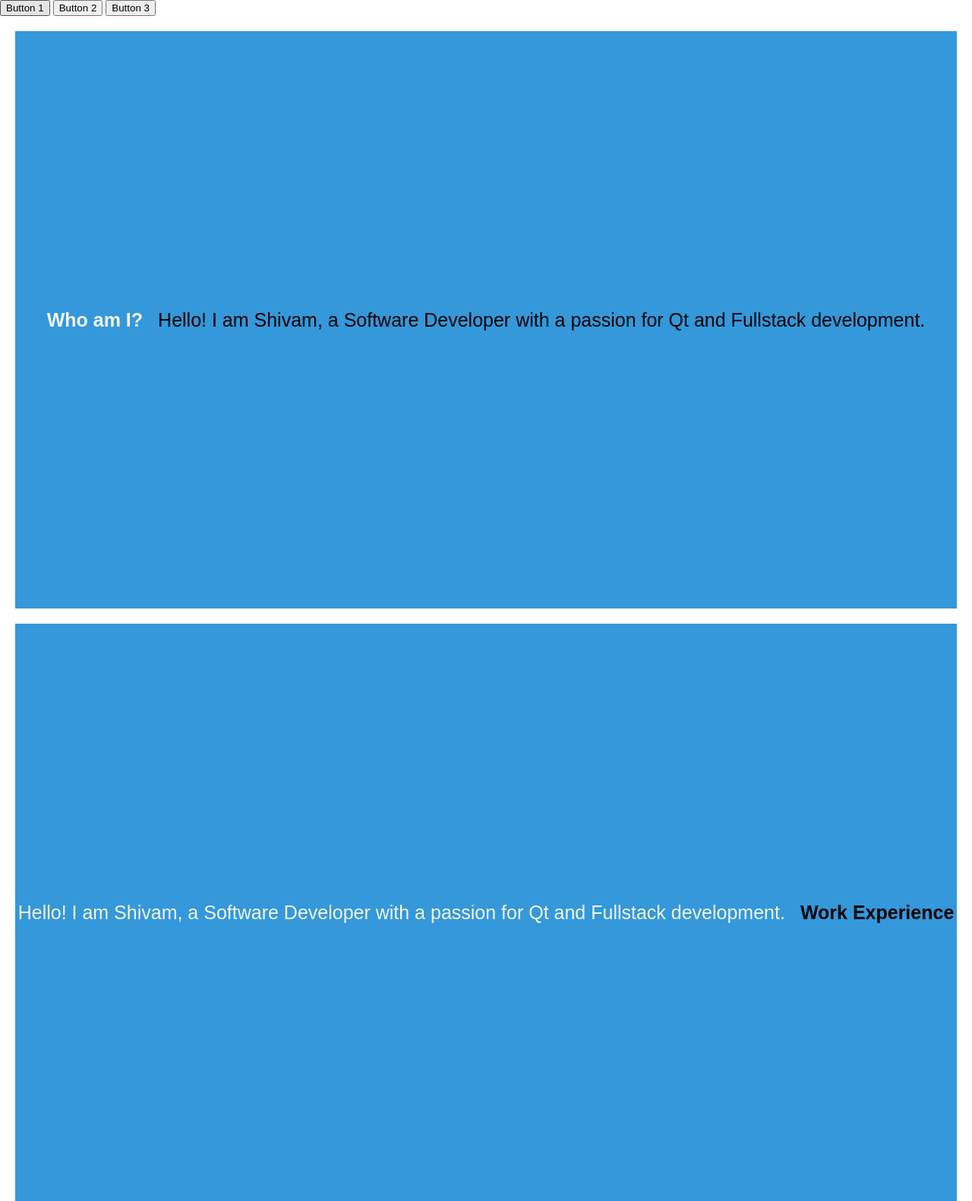
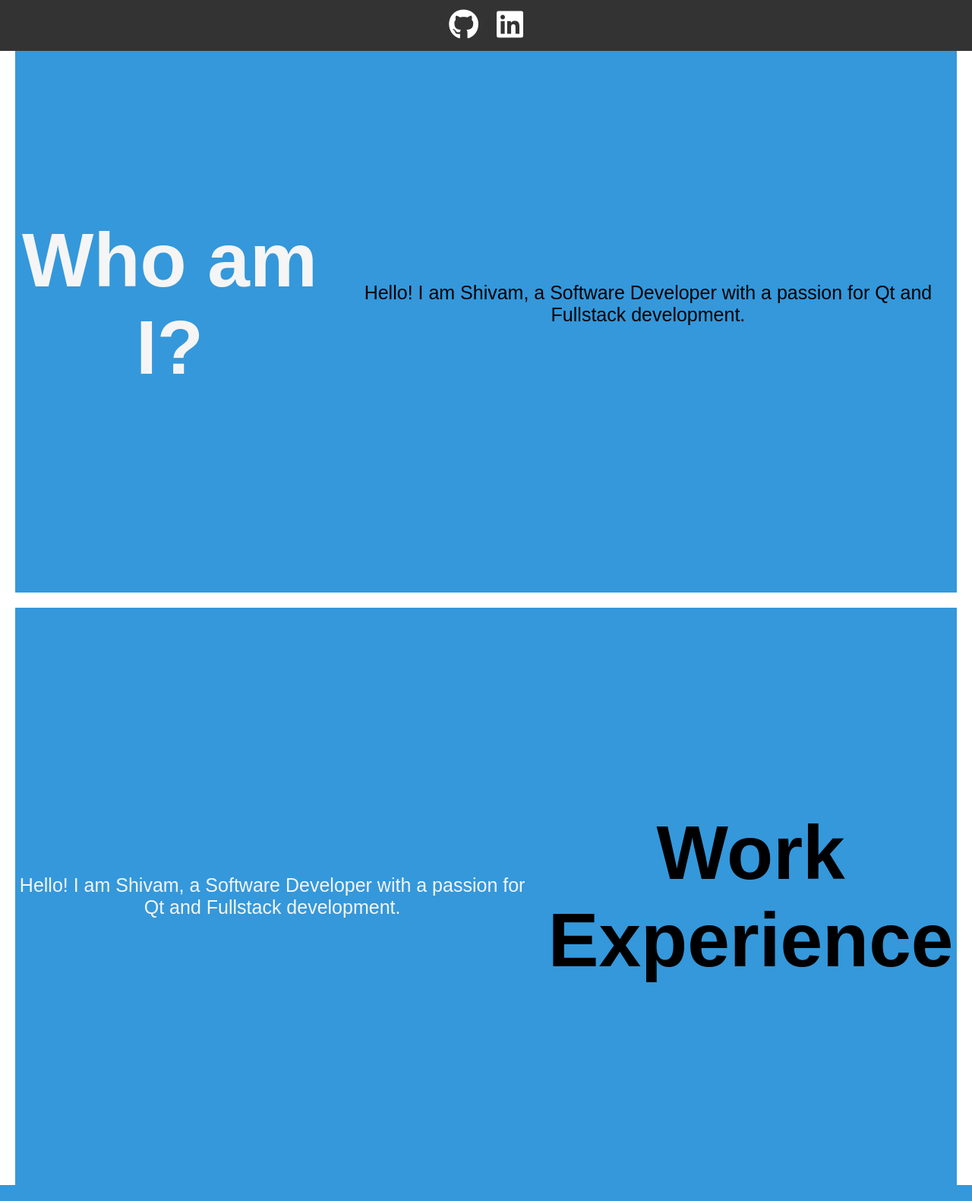
Before and after one commit to Shivaxm/PersonalWebsite, a Django app: page / in a window 1280 px wide. Shown: the whole page at 76% size. After the commit the page ends 1560 px from the top, so only its background shows below. Run offline with Django 4.2, Linux system fonts and the light colour scheme.

Commit message:
Added links to navbar

```diff
--- a/main/static/css/style.css
+++ b/main/static/css/style.css
@@ -2,6 +2,26 @@ body, html {
     margin: 0;
     padding: 0;
     height: 100%;
+}
+.toolbar{
+    text-align: center;
+    position: fixed;
+    top: 0;
+    width: 100%;
+    background-color: #333; /* Example color */
+    color: white;
+    padding: 10px 0;
+    transition: top 0.3s;
+}
+.toolbar .icon-link {
+    display: inline-block;
+    margin: 0 10px;
+    color: white;
+    font-size: 40px; /* Icon size */
+}
+
+.toolbar .icon-link:hover {
+    color: #007bff; /* Icon hover color */
 }
 .section{
     display: flex;
@@ -15,8 +35,8 @@ body, html {
 }
 
 .head1{
-    font-family: "Arial", sans-serif;
-    font-size: 25px;
+    font-family: Copperplate, Papyrus, fantasy;
+    font-size: 100px;
     color: whitesmoke;
     margin-right: 20px;
 }
@@ -34,8 +54,8 @@ body, html {
 .reverse .head2 {
     margin-right: 0;
     margin-left: 20px; /* Adjust spacing when the heading is on the right */
-    font-family: "Arial", sans-serif;
-    font-size: 25px;
+    font-family: Copperplate, Papyrus, fantasy;
+    font-size: 100px;
     color: black;
 }
 .reverse .p2 {
--- a/main/static/js/script.js
+++ b/main/static/js/script.js
@@ -0,0 +1,17 @@
+// JavaScript to make the navbar hide on scroll down and show on scroll up
+let lastScrollTop = 0; // This variable will hold the last scroll position
+const navbar = document.querySelector('.navbar'); // Select the navbar
+
+window.addEventListener('scroll', function() {
+  let currentScroll = window.pageYOffset || document.documentElement.scrollTop;
+
+  if (currentScroll > lastScrollTop) {
+    // Scrolling down
+    navbar.style.top = '-60px'; // Adjust this value based on the navbar's height
+  } else {
+    // Scrolling up
+    navbar.style.top = '0';
+  }
+
+  lastScrollTop = currentScroll <= 0 ? 0 : currentScroll; // For Mobile or negative scrolling
+}, false);
--- a/main/templates/home.html
+++ b/main/templates/home.html
@@ -7,16 +7,25 @@
     <title>Document</title>
     {% load static %}
     <link rel="stylesheet" href="{% static 'css/style.css' %}" type="text/css">
+    <link rel="stylesheet" href="https://cdnjs.cloudflare.com/ajax/libs/font-awesome/6.0.0-beta3/css/all.min.css">
+
 
 </head>
 <body>
     {% load static %}
     <script src="{% static 'main/js/script.js' %}"></script>
     <nav class="toolbar">
-    <button>Button 1</button>
-    <button>Button 2</button>
-    <button>Button 3</button>
+        <!-- GitHub Link -->
+        <a href="https://github.com/Shivaxm" class="icon-link" target="_blank" title="GitHub">
+            <i class="fab fa-github"></i>
+        </a>
+
+        <!-- LinkedIn Link -->
+        <a href="https://linkedin.com/in/shivam-patel-aa0829258/" class="icon-link" target="_blank" title="LinkedIn">
+            <i class="fab fa-linkedin"></i>
+        </a>
     </nav>
+
 
     <section class="section" id="section1">
         <h2 class="head1">Who am I?</h2>
```
